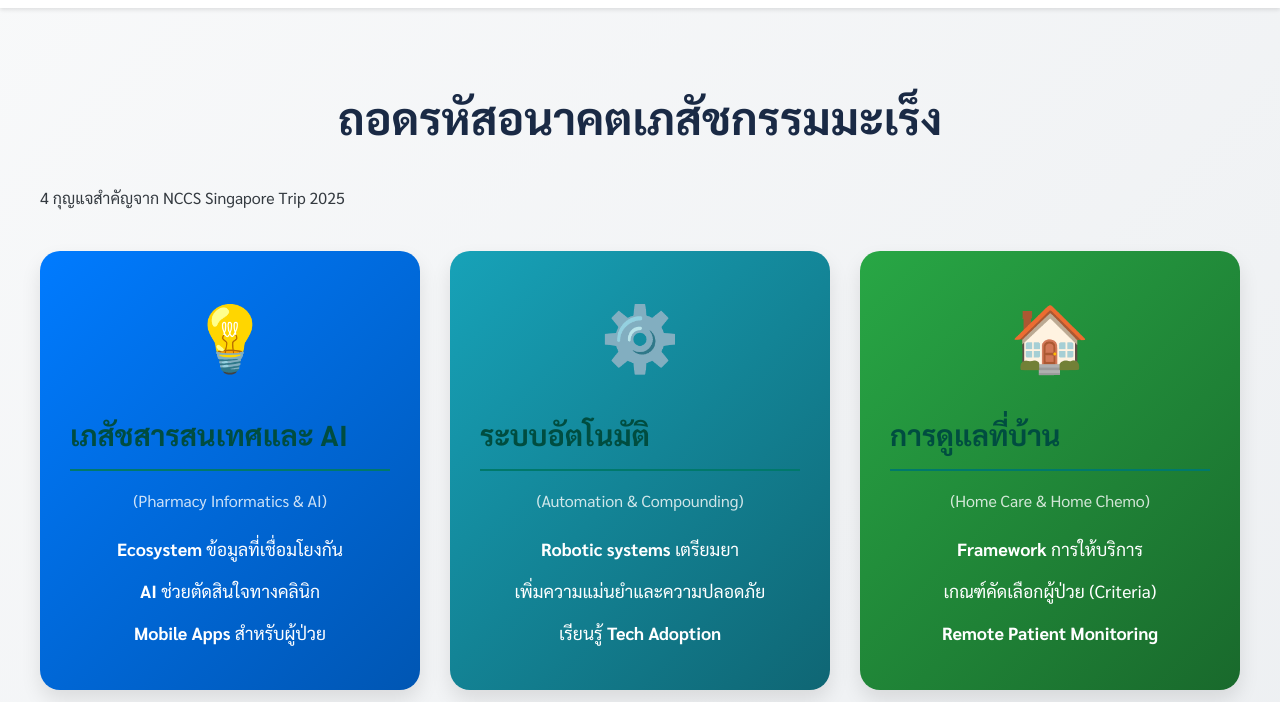
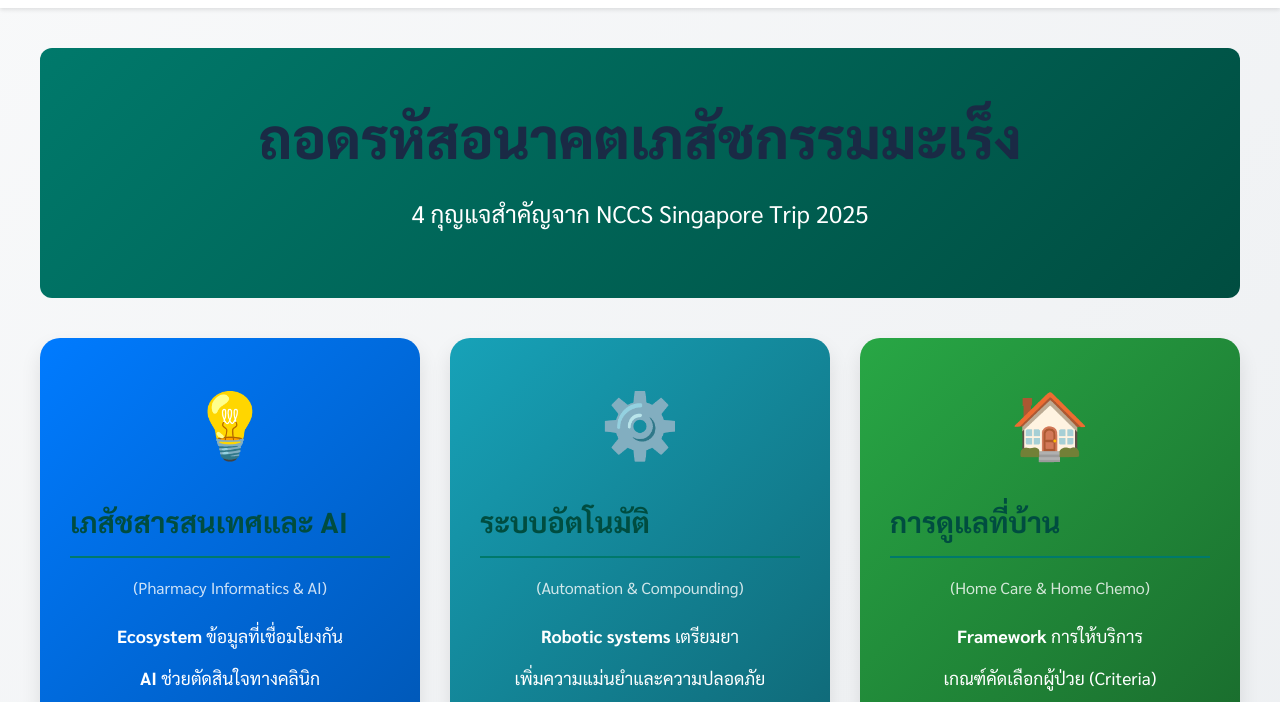
Before and after one commit to wirunw/nccs-apopa, a plain HTML site: page NCCS Visit Plan.html in a window 1280 px wide. Shown: the part 62-764 px from the top of the page. Drawn offline with Linux system fonts and the light colour scheme.

Commit message:
User fixes: Font color, layout adjustments, and other manual corrections.

```diff
--- a/NCCS Visit Plan.html
+++ b/NCCS Visit Plan.html
@@ -68,6 +68,25 @@
             .menu-toggle {
                 display: flex;
             }
+        }
+
+        /* Main header styles with dark background for white text */
+        .main-header {
+            text-align: center;
+            padding: 40px 20px;
+            background: linear-gradient(135deg, #00796b 0%, #004d40 100%);
+            color: white;
+            border-radius: 12px;
+            margin-bottom: 40px;
+        }
+        .main-header h1 {
+            font-size: 3.5em;
+            font-weight: 800;
+            margin: 0;
+        }
+        .main-header p {
+            font-size: 1.5em;
+            margin-top: 10px;
         }
     </style>
 </head>
--- a/assets/css/style.css
+++ b/assets/css/style.css
@@ -294,6 +294,7 @@ tr:nth-child(even) { background-color: #fff; }
     font-size: 3.5em;
     margin: 0 0 20px 0;
     text-shadow: 2px 2px 4px rgba(0,0,0,0.3);
+    color: white;
 }
 .hero p {
     font-size: 1.4em;
```
Also changed, not shown: NCCS Detail.html (+1 -1 lines).
